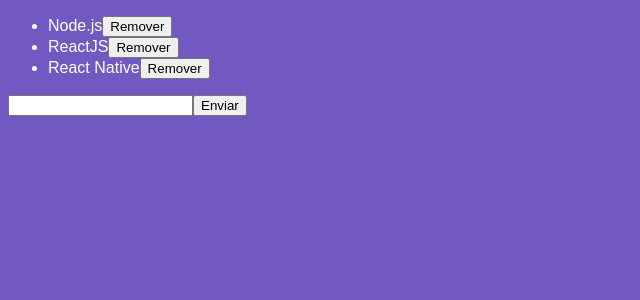
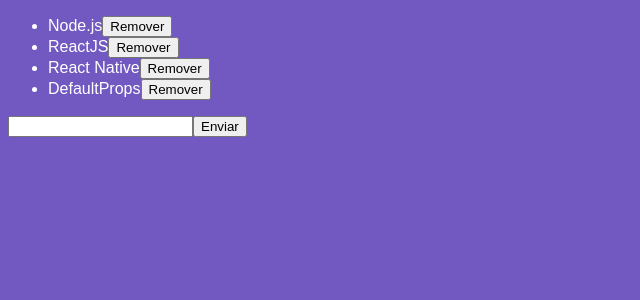
Before and after one commit to halexsrv/gostack-module-04, a React app: page / in a window 1280 px wide. Shown: the top 300 px of the page, without its empty margins (0-640 px from the left). Built offline with nearby package versions, Linux system fonts and the light colour scheme; the HTML template or start-up script is replaced by a standard one.

Commit message:
add defaultprops and proptypes for components class and function

```diff
--- a/package.json
+++ b/package.json
@@ -21,6 +21,7 @@
   },
   "dependencies": {
     "file-loader": "^5.0.2",
+    "prop-types": "^15.7.2",
     "react": "^16.12.0",
     "react-dom": "^16.12.0"
   }
--- a/src/components/TechItem.js
+++ b/src/components/TechItem.js
@@ -1,4 +1,5 @@
 import React from 'react';
+import PropTypes from 'prop-types';
 
 function TechItem({ tech, onDelete }) {
   return (
@@ -11,4 +12,14 @@
   );
 }
 
+TechItem.defaultProps = {
+  tech: 'DefaultProps',
+};
+
+TechItem.propTypes = {
+  tech: PropTypes.string,
+  // onDelete: PropTypes.func.isRequired,
+  onDelete: PropTypes.func,
+};
+
 export default TechItem;
--- a/src/components/TechList.js
+++ b/src/components/TechList.js
@@ -1,8 +1,17 @@
 import React, { Component } from 'react';
+import PropTypes from 'prop-types';
 
 import TechItem from './TechItem';
 
 class TechList extends Component {
+  static defaultProps = {
+    tech: 'DefaultProps',
+  };
+
+  static propTypes = {
+    tech: PropTypes.string,
+  };
+
   state = {
     newTech: '',
     techs: ['Node.js', 'ReactJS', 'React Native'],
@@ -36,6 +45,10 @@
               onDelete={() => this.handleDelete(tech)}
             />
           ))}
+          <TechItem
+          // tech="ExpressJS"
+          // onDelete={() => this.handleDelete(tech)}
+          />
         </ul>
         <input
           type="text"
```
Also changed, not shown: 1 other file (tests, documents, lock files or other folders).
